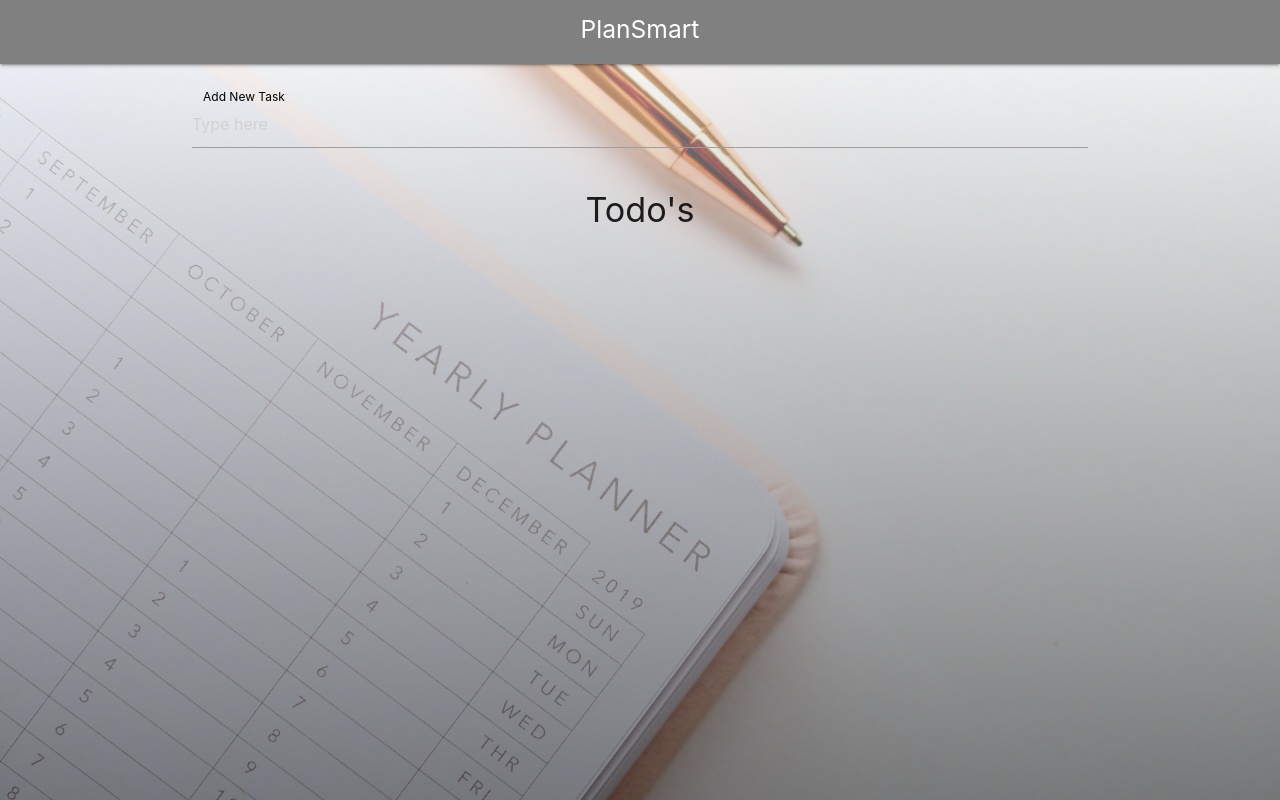
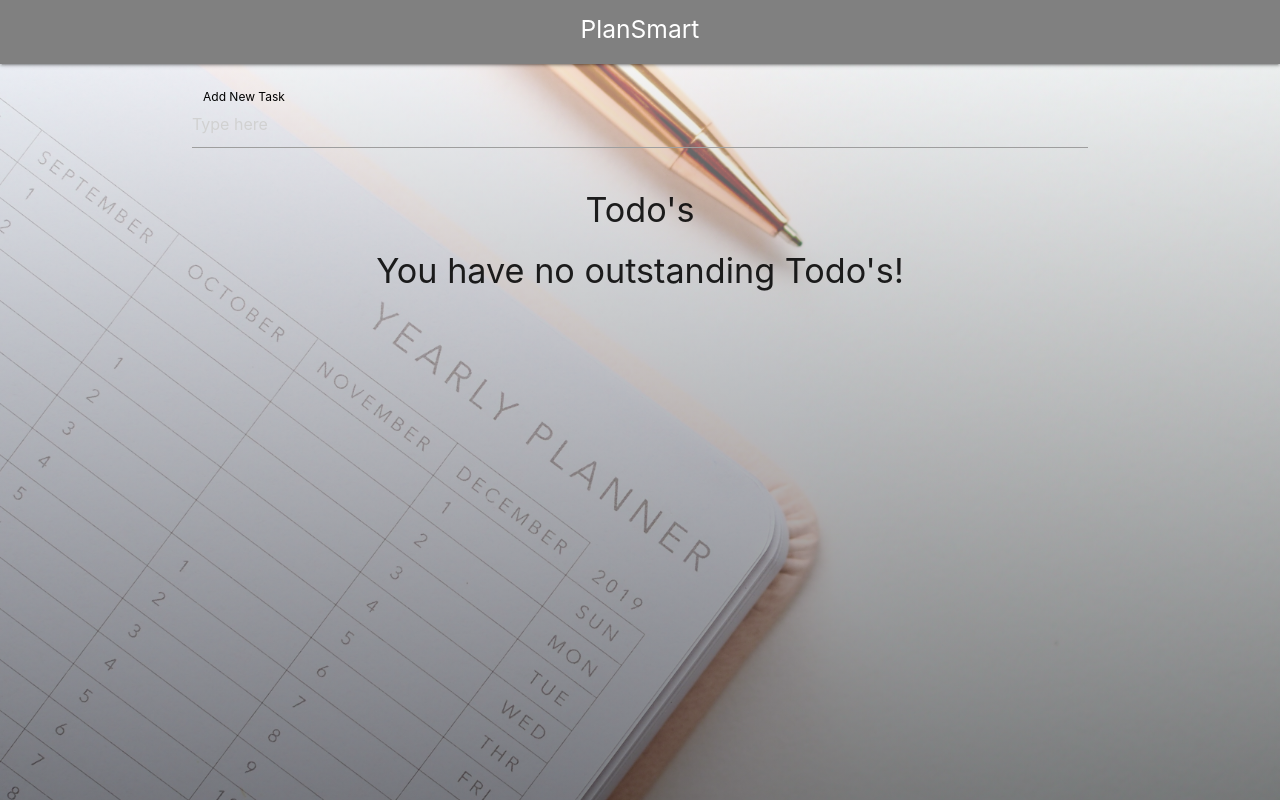
Before and after one commit to KJnong/PlanSmart-Remake, a React (Create React App) app: page / in a window 1280 px wide. Built offline with nearby package versions, Linux system fonts and the light colour scheme.

Commit message:
added message for when todos are emty

```diff
--- a/src/components/todos.js
+++ b/src/components/todos.js
@@ -8,7 +8,7 @@ export default class todos extends Component {
 
     render() {
 
-        const todos = JSON.parse(localStorage.getItem("todos") || "[]").map((todo) => {
+        const todos =  JSON.parse(localStorage.getItem("todos") || "[]").length? JSON.parse(localStorage.getItem("todos") || "[]").map((todo) => {
             return (
                 <div key={todo.id}>
                      <ul class="collection with-header">
@@ -22,7 +22,7 @@ export default class todos extends Component {
                 </div>
             )
 
-        })
+        }): (<h4 className="center">You have no outstanding Todo's!</h4>)
 
         return (
             <div>
```
